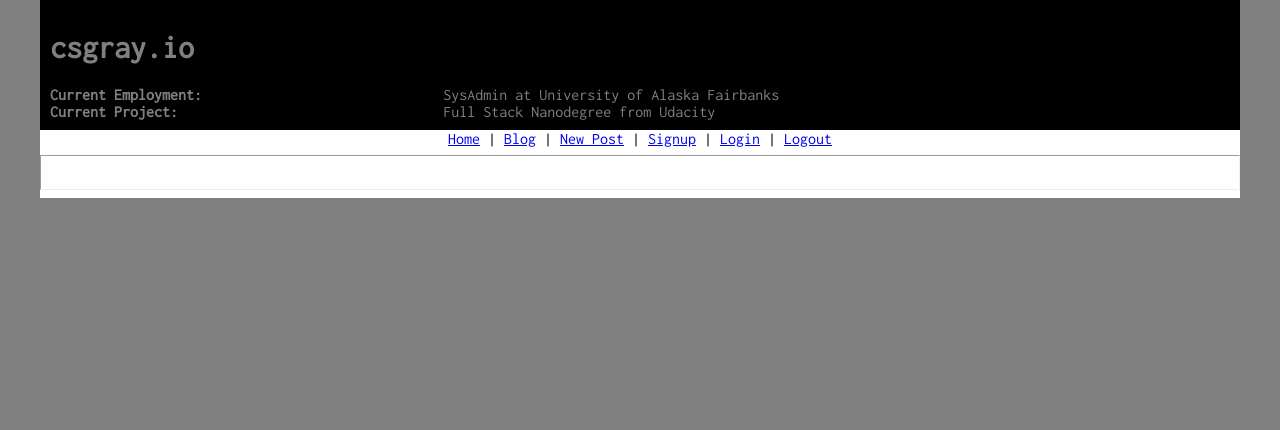
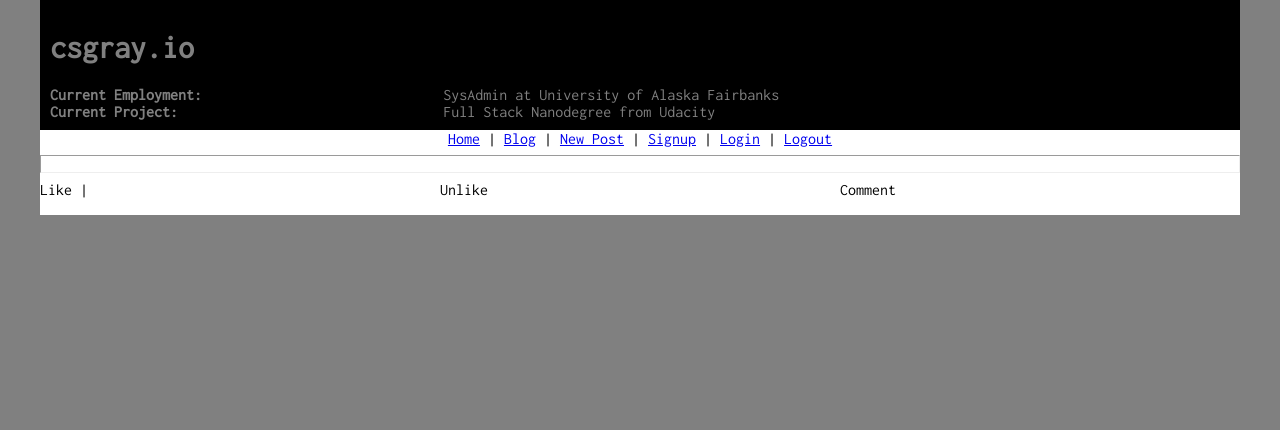
Before and after one commit to csgray/fsnd-blog, a Python web app: template templates/front.html in a window 1280 px wide. Shown: the top 430 px of the page. Run offline with Jinja, Linux system fonts and the light colour scheme; the template is opened without the code that fills it: most values are stand-ins (such as "Sample title", 1, 10 or a date in 2020).

Commit message:
Display edit/delete or like/comment based on user

```diff
--- a/templates/front.html
+++ b/templates/front.html
@@ -5,6 +5,17 @@
   {% for p in posts %}
     {{ p.render() | safe }}
     <br>
+    <row>
+  {% if p.created_by == username %}
+    <div class="col-4">Edit | </div>
+    <div class="col-4">Delete</div>
+  {% else %}
+    <div class="col-4">Like | </div>
+    <div class="col-4">Unlike</div>
+  {% endif %}
+    <div class="col-4">Comment</div>
+  </row>
+    <br>
     <br>
   {% endfor %}
 
--- a/templates/post.html
+++ b/templates/post.html
@@ -8,8 +8,14 @@
   </div>
 </row>
 
+
+
 <row>
   <div class="col-12">
     {{p._render_text | safe}}
   </div>
 </row>
+
+<row>
+  <div class="col-12">Created by: {{p.created_by}}</div>
+</row>
```
Also changed, not shown: main.py (+11 -6 lines).
